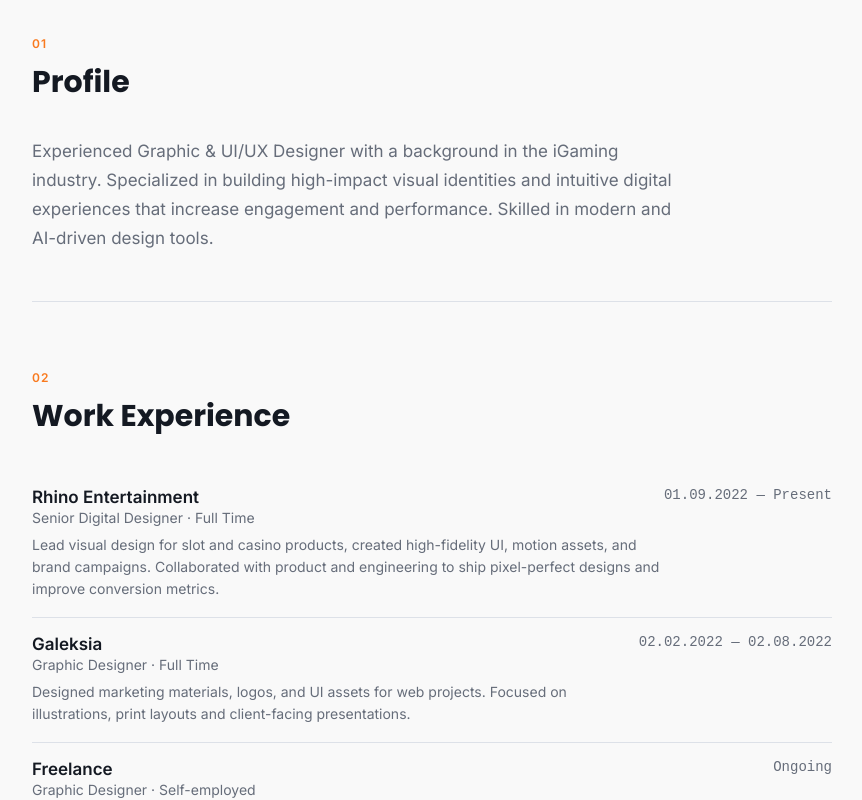
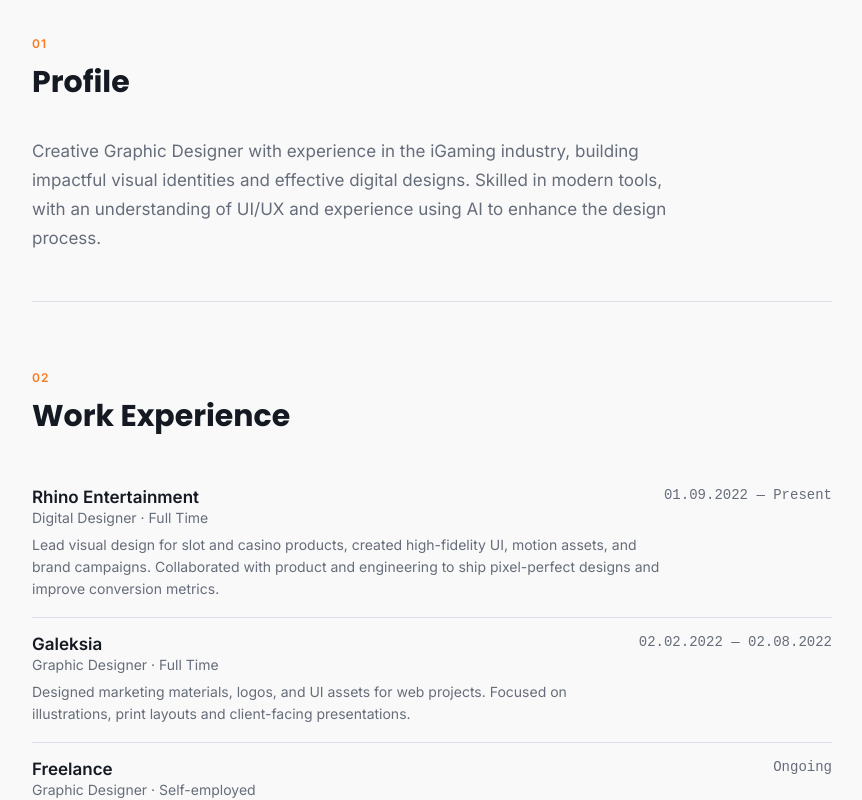
Before and after one commit to gorjanglaveski-beep/gorjan-glaveski, a Next.js app: page / in a window 1280 px wide. Shown: the part 880-1680 px from the top of the page, without its empty margins (208-1070 px from the left). Built offline with nearby package versions, Linux system fonts and the light colour scheme.

Commit message:
CV + UI updates

```diff
--- a/src/app/layout.tsx
+++ b/src/app/layout.tsx
@@ -19,7 +19,7 @@ const inter = Inter({
 export const metadata: Metadata = {
   title: 'Gorjan Glaveski',
   description:
-    'Senior Digital Designer & UI/UX Designer. Design that looks simple. Works powerfully.',
+    'Digital Designer & UI/UX Designer. Design that looks simple. Works powerfully.',
   icons: {
     icon: '/favicon.svg',
   },
--- a/src/components/sections/CVSection/CVSection.tsx
+++ b/src/components/sections/CVSection/CVSection.tsx
@@ -3,7 +3,7 @@ import styles from "./CVSection.module.css";
 const workExperience = [
   {
     company: "Rhino Entertainment",
-    role: "Senior Digital Designer",
+    role: "Digital Designer",
     type: "Full Time",
     period: "01.09.2022 — Present",
     description: `Lead visual design for slot and casino products, created high-fidelity UI, motion assets, and brand campaigns. Collaborated with product and engineering to ship pixel-perfect designs and improve conversion metrics.`,
@@ -35,13 +35,7 @@ const sections = [
   {
     sectionNumber: "01",
     sectionTitle: "Profile",
-    profileText: `
-      Experienced Graphic & UI/UX Designer with a background in the
-      iGaming industry. Specialized in building high-impact visual
-      identities and intuitive digital experiences that increase
-      engagement and performance. Skilled in modern and AI-driven
-      design tools.
-    `
+    profileText: "Creative Graphic Designer with experience in the iGaming industry, building impactful visual identities and effective digital designs. Skilled in modern tools, with an understanding of UI/UX and experience using AI to enhance the design process."
   },
   {
     sectionNumber: "02",
--- a/src/components/sections/Footer/Footer.tsx
+++ b/src/components/sections/Footer/Footer.tsx
@@ -5,7 +5,7 @@ export default function Footer() {
     <footer className={styles.footer}>
       <div className={styles.container}>
         <span>© 2025 Gorjan Glaveski. All rights reserved.</span>
-        <span>Senior Digital Designer · UI/UX</span>
+        <span>Digital Designer · UI/UX</span>
       </div>
     </footer>
   )
```
Also changed, not shown: 1 other file (tests, documents, lock files or other folders).
